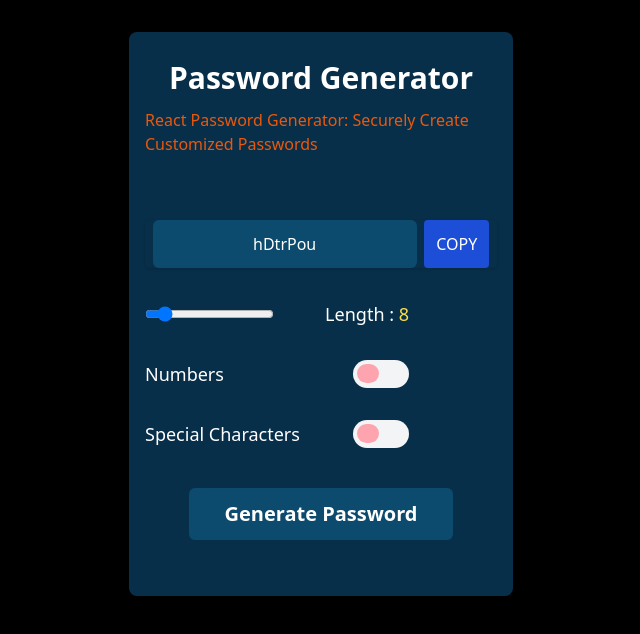
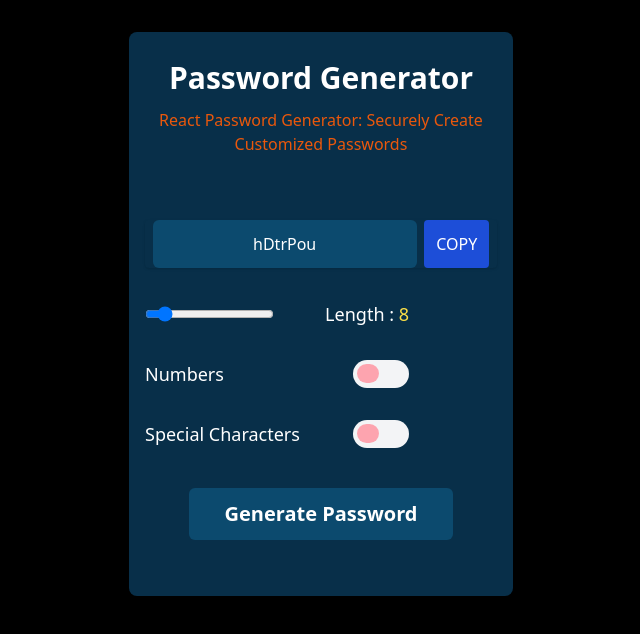
Before and after one commit to shahad-hassan19/PasswordGenerator, a React (Create React App) app: page / in a window 1280 px wide. Shown: the top 634 px of the page, without its empty margins (319-959 px from the left). Built offline with nearby package versions, Linux system fonts and the light colour scheme.

Commit message:
Heading text aligment fixed

```diff
--- a/src/App.js
+++ b/src/App.js
@@ -38,9 +38,9 @@ function App() {
 
   return (
     <div className='flex justify-center align-items-center '>
-    <div className=" sm:w-full sm:h-full md:w-96 md:h-max self-center rounded-lg px-4 mx-8 my-8 py-4 text-white bg-sky-950">
+    <div className=" sm:h-full w-96 md:h-max self-center rounded-lg px-4 mx-8 my-8 py-4 text-white bg-sky-950">
         <h1 className='text-center font-bold text-3xl my-3'>Password Generator</h1>
-        <h5 className='text-orange-600'>React Password Generator: Securely Create Customized Passwords</h5>
+        <h5 className='text-orange-600 text-center'>React Password Generator: Securely Create Customized Passwords</h5>
         <div className='flex justify-evenly shadow rounded overflow-hidden mt-16'>
             <input
             type='text'
```
